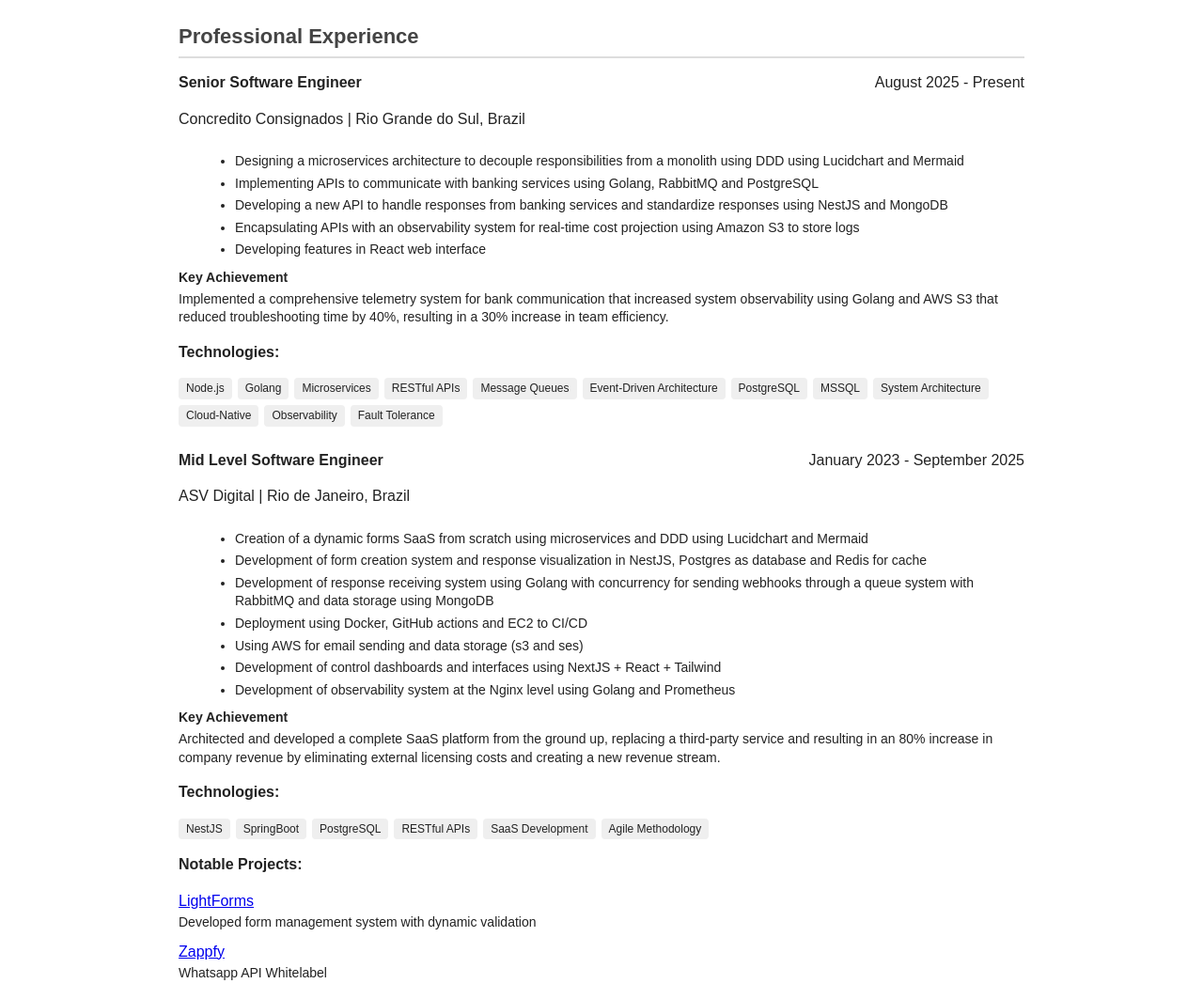
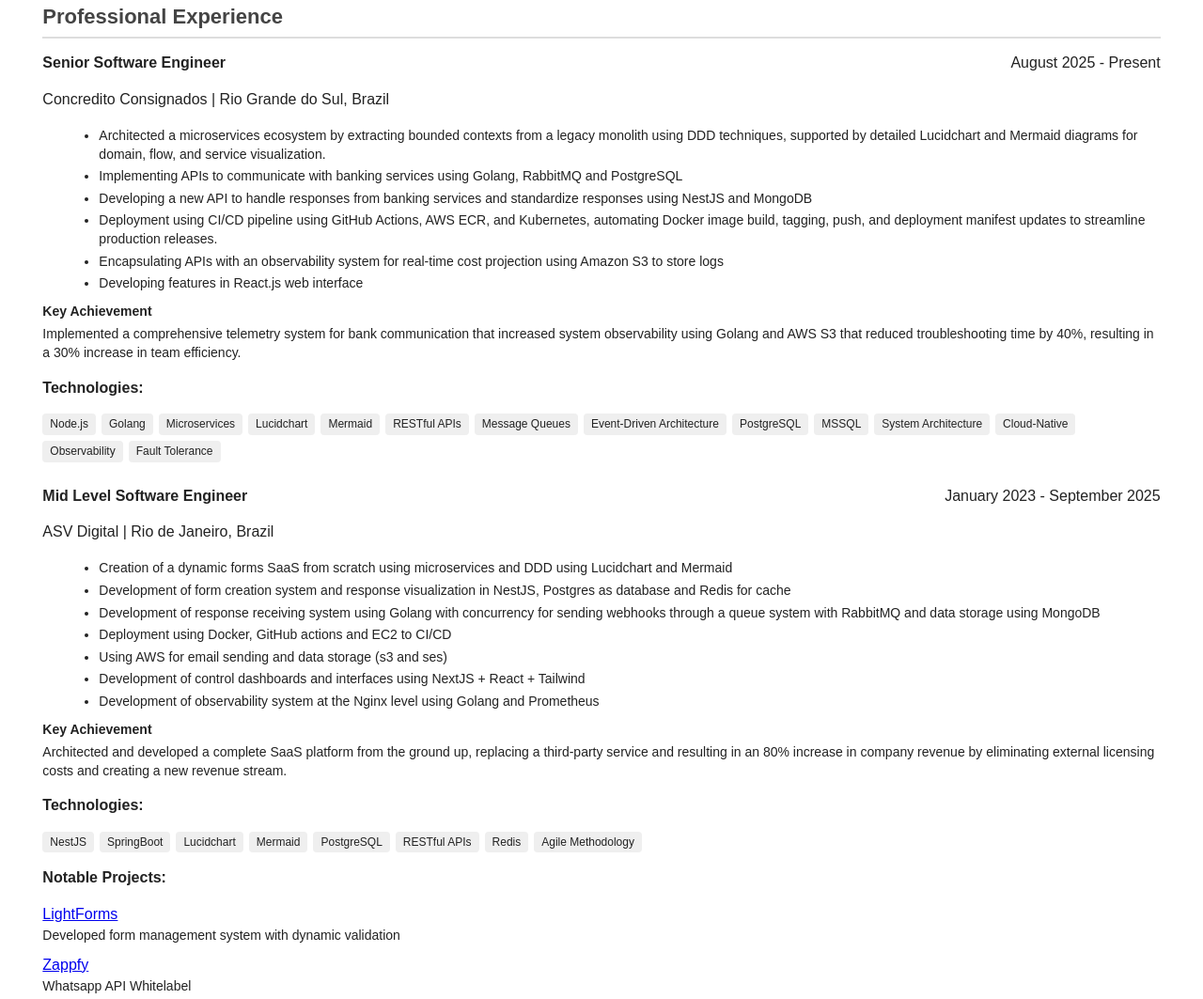
Before and after one commit to felipersteles/felipersteles.github.io, a plain HTML site: page resume.html in a window 1280 px wide. Shown: the part 285-1348 px from the top of the page at 94% size. Drawn offline with Linux system fonts and the light colour scheme.

Commit message:
fix resume style and add some items

```diff
--- a/resume.html
+++ b/resume.html
@@ -18,7 +18,6 @@
         }
 
         .resume-container {
-            max-width: 900px;
             margin: 0 auto;
             padding: 1.5cm 1.2cm;
             /* PDF-safe spacing */
@@ -83,11 +82,11 @@
             display: flex;
             justify-content: space-between;
             align-items: baseline;
-            margin-bottom: 8px;
+            margin-bottom: 2px;
         }
 
         .experience-item ul {
-            margin: 4px 0 10px 20px;
+            margin: 2px 0 10px 20px;
         }
 
         .experience-item li {
@@ -103,7 +102,7 @@
         }
 
         .achievement p {
-            margin: 0 0 10px 0;
+            margin: 5px 0 10px 0;
             font-size: 14px;
         }
 
@@ -224,15 +223,19 @@
                 </div>
                 <div class="description">
                     <ul>
-                        <li>Designing a microservices architecture to decouple responsibilities from a monolith using
-                            DDD using Lucidchart and Mermaid</li>
+                        <li>Architected a microservices ecosystem by extracting bounded contexts from a legacy monolith
+                            using DDD techniques, supported by detailed Lucidchart and Mermaid diagrams for domain,
+                            flow, and service visualization.</li>
                         <li>Implementing APIs to communicate with banking services using Golang, RabbitMQ and PostgreSQL
                         </li>
                         <li>Developing a new API to handle responses from banking services and standardize responses
                             using NestJS and MongoDB</li>
+                        <li>Deployment using CI/CD pipeline using GitHub Actions, AWS ECR, and Kubernetes,
+                            automating Docker image build, tagging, push, and deployment manifest updates to streamline
+                            production releases.</li>
                         <li>Encapsulating APIs with an observability system for real-time cost projection using Amazon
                             S3 to store logs</li>
-                        <li>Developing features in React web interface</li>
+                        <li>Developing features in React.js web interface</li>
                     </ul>
                 </div>
 
@@ -250,6 +253,8 @@
                         <span class="skill-tag">Node.js</span>
                         <span class="skill-tag">Golang</span>
                         <span class="skill-tag">Microservices</span>
+                        <span class="skill-tag">Lucidchart</span>
+                        <span class="skill-tag">Mermaid</span>
                         <span class="skill-tag">RESTful APIs</span>
                         <span class="skill-tag">Message Queues</span>
                         <span class="skill-tag">Event-Driven Architecture</span>
@@ -298,9 +303,11 @@
                     <div class="skills-list">
                         <span class="skill-tag">NestJS</span>
                         <span class="skill-tag">SpringBoot</span>
+                        <span class="skill-tag">Lucidchart</span>
+                        <span class="skill-tag">Mermaid</span>
                         <span class="skill-tag">PostgreSQL</span>
                         <span class="skill-tag">RESTful APIs</span>
-                        <span class="skill-tag">SaaS Development</span>
+                        <span class="skill-tag">Redis</span>
                         <span class="skill-tag">Agile Methodology</span>
                     </div>
                 </div>
```
